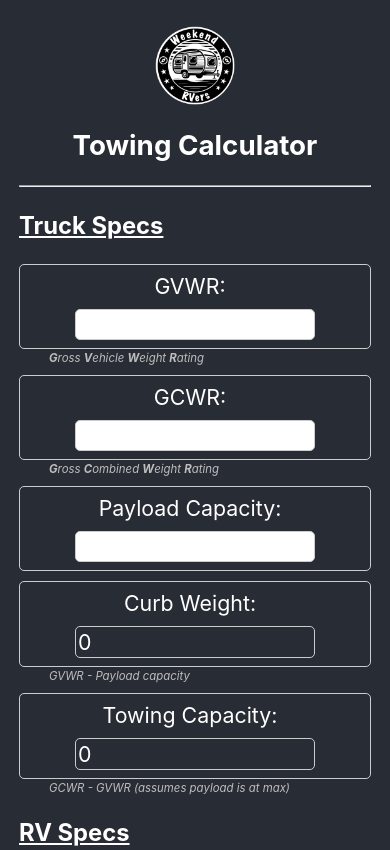
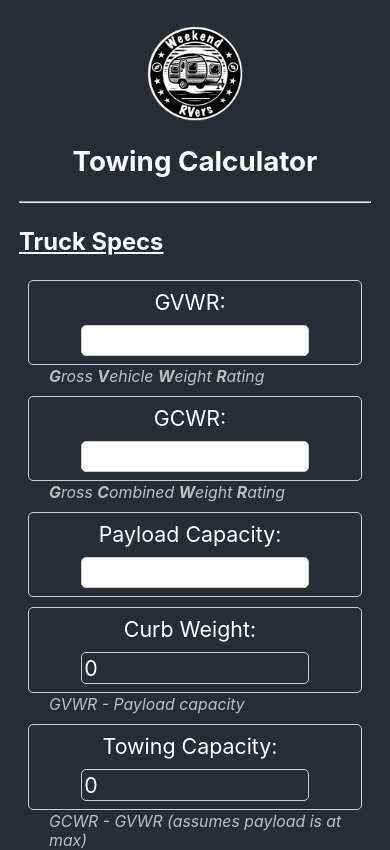
Before and after one commit to iamabrom/towcalculator, a React (Create React App) app in the folder tow-calculator/: page / in a window 390 px wide. Shown: the top 850 px of the page. Built offline with nearby package versions, Linux system fonts and the light colour scheme.

Commit message:
Update App.css

```diff
--- a/tow-calculator/src/App.css
+++ b/tow-calculator/src/App.css
@@ -25,7 +25,7 @@ img {
   display: block;
   margin-left: auto;
   margin-right: auto;
-  width: 5em;
+  width: 6em;
   margin-bottom: 1em;
   margin-top: 1em
 }
@@ -74,9 +74,12 @@ input[type="number"]::-webkit-outer-spin-button {
   align-items: center;
   margin-bottom: 2px;
   margin-top: 10px;
+  margin-left: auto;
+  margin-right: auto;
   border: 1px solid #ccc;
   padding: 8px;
   border-radius: 5px;
+  max-width: 90%;
 }
 
 .input-group label,
@@ -143,9 +146,12 @@ input[type="number"],
     font-size: 1.50em;
   }
 
+  .HelpText {
+    font-size: 1em
+  }
+
   .input-group {
     flex-direction: column;
-
   }
 
   input[type="number"],
```
